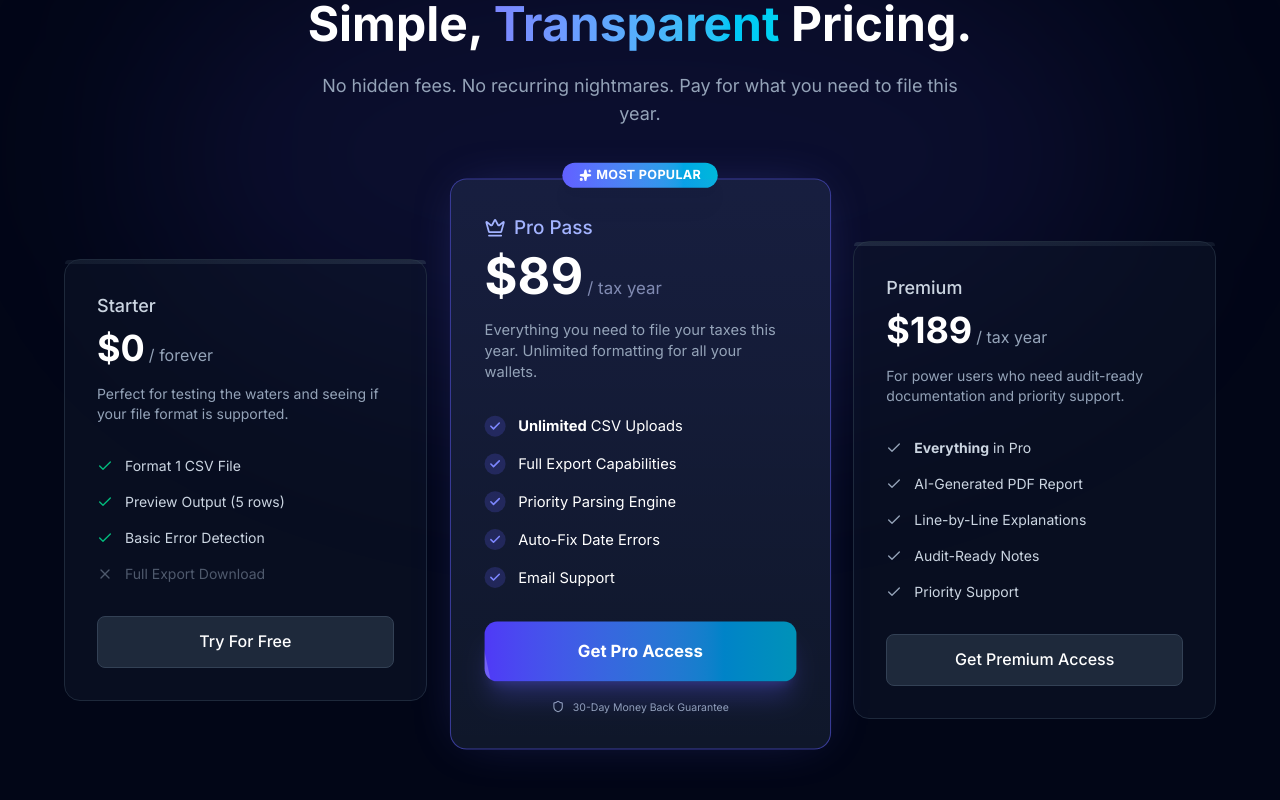
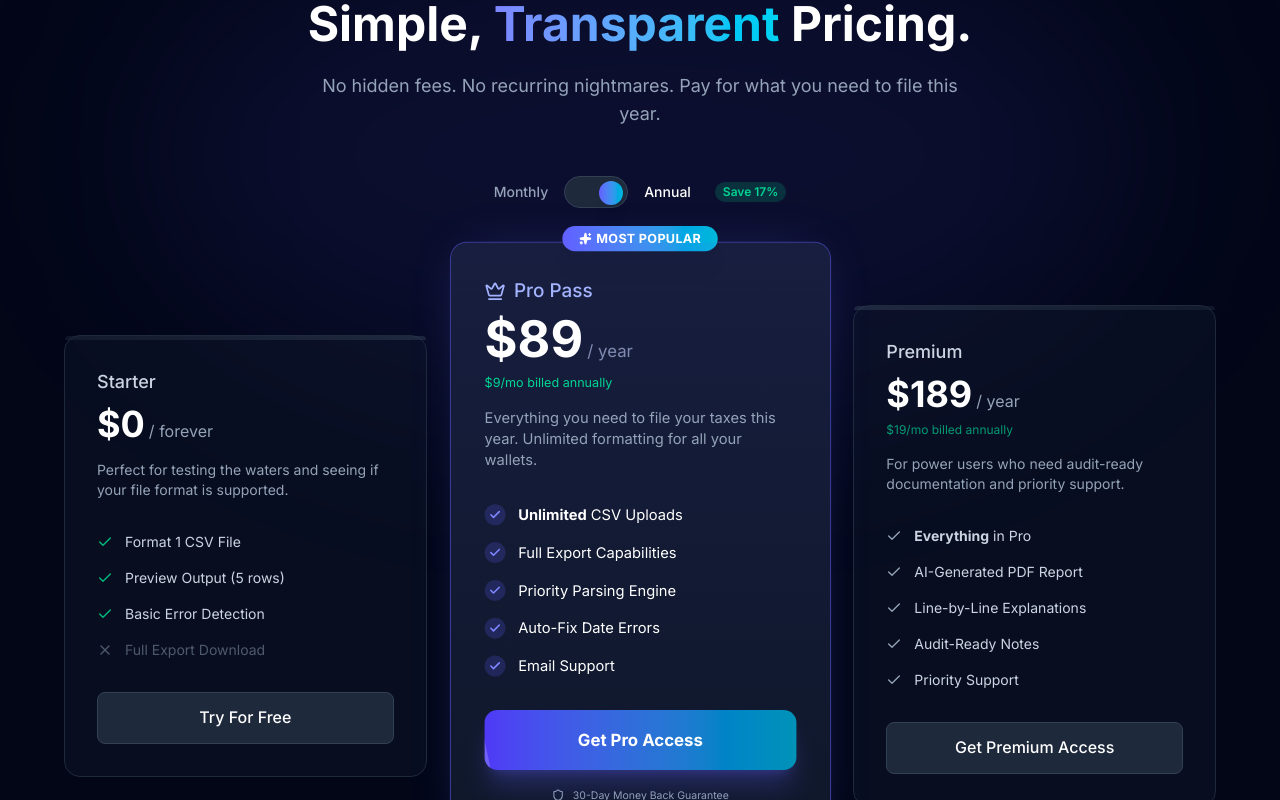
Before and after one commit to Sean-Bravo/trw, a Next.js app: page / in a window 1280 px wide. Shown: the part 4658-5458 px from the top of the page. Built offline with nearby package versions, Linux system fonts and the light colour scheme; no server answers.

Commit message:
pricing panel udpate

```diff
--- a/components/marketing/Pricing.tsx
+++ b/components/marketing/Pricing.tsx
@@ -1,10 +1,24 @@
 'use client';
 
-import React from 'react';
+import React, { useState } from 'react';
 import Link from 'next/link';
 import { Check, X, Shield, Crown, Sparkles } from 'lucide-react';
 
 const Pricing = () => {
+  const [isAnnual, setIsAnnual] = useState(true);
+
+  // Pricing configuration
+  const pricing = {
+    pro: {
+      monthly: 9,
+      annual: 89,
+    },
+    premium: {
+      monthly: 19,
+      annual: 189,
+    },
+  };
+
   return (
     <section className="py-24 bg-[#020617] relative overflow-hidden" id="pricing">
       {/* Background Ambience */}
@@ -13,13 +27,39 @@ const Pricing = () => {
       <div className="container mx-auto px-4 relative z-10">
 
         {/* Header */}
-        <div className="text-center max-w-2xl mx-auto mb-20">
+        <div className="text-center max-w-2xl mx-auto mb-12">
           <h2 className="text-3xl md:text-5xl font-bold text-white mb-6">
             Simple, <span className="text-transparent bg-clip-text bg-gradient-to-r from-indigo-400 to-cyan-400">Transparent</span> Pricing.
           </h2>
           <p className="text-slate-400 text-lg">
             No hidden fees. No recurring nightmares. Pay for what you need to file this year.
           </p>
+        </div>
+
+        {/* Billing Toggle */}
+        <div className="flex items-center justify-center gap-4 mb-16">
+          <span className={`text-sm font-medium transition-colors ${!isAnnual ? 'text-white' : 'text-slate-400'}`}>
+            Monthly
+          </span>
+          <button
+            onClick={() => setIsAnnual(!isAnnual)}
+            className="relative w-16 h-8 bg-slate-800 rounded-full p-1 transition-colors border border-slate-700 hover:border-slate-600"
+            aria-label="Toggle billing period"
+          >
+            <div
+              className={`absolute top-1 w-6 h-6 rounded-full bg-gradient-to-r from-indigo-500 to-cyan-500 shadow-lg transition-all duration-300 ${
+                isAnnual ? 'left-[calc(100%-28px)]' : 'left-1'
+              }`}
+            />
+          </button>
+          <span className={`text-sm font-medium transition-colors ${isAnnual ? 'text-white' : 'text-slate-400'}`}>
+            Annual
+          </span>
+          {isAnnual && (
+            <span className="ml-2 px-2 py-0.5 bg-emerald-500/20 text-emerald-400 text-xs font-semibold rounded-full">
+              Save 17%
+            </span>
+          )}
         </div>
 
         {/* Pricing Grid */}
@@ -84,9 +124,16 @@ const Pricing = () => {
                 Pro Pass
               </h3>
               <div className="flex items-baseline gap-1">
-                <span className="text-5xl font-bold text-white">$89</span>
-                <span className="text-indigo-200/60">/ tax year</span>
+                <span className="text-5xl font-bold text-white">
+                  ${isAnnual ? pricing.pro.annual : pricing.pro.monthly}
+                </span>
+                <span className="text-indigo-200/60">/ {isAnnual ? 'year' : 'month'}</span>
               </div>
+              {isAnnual && (
+                <p className="text-emerald-400 text-xs mt-2">
+                  ${pricing.pro.monthly}/mo billed annually
+                </p>
+              )}
               <p className="text-slate-400 text-sm mt-4">
                 Everything you need to file your taxes this year. Unlimited formatting for all your wallets.
               </p>
@@ -116,7 +163,7 @@ const Pricing = () => {
             </ul>
 
             <Link
-              href="/signup?plan=pro"
+              href={`/signup?plan=pro&billing=${isAnnual ? 'annual' : 'monthly'}`}
               className="block w-full py-4 px-6 bg-gradient-to-r from-indigo-600 to-cyan-600 hover:from-indigo-500 hover:to-cyan-500 text-white text-center font-bold rounded-xl transition-all shadow-lg shadow-indigo-500/25 relative overflow-hidden group"
             >
               <span className="relative z-10">Get Pro Access</span>
@@ -137,9 +184,16 @@ const Pricing = () => {
             <div className="mb-8">
               <h3 className="text-lg font-medium text-slate-300 mb-2">Premium</h3>
               <div className="flex items-baseline gap-1">
-                <span className="text-4xl font-bold text-white">$189</span>
-                <span className="text-slate-400">/ tax year</span>
+                <span className="text-4xl font-bold text-white">
+                  ${isAnnual ? pricing.premium.annual : pricing.premium.monthly}
+                </span>
+                <span className="text-slate-400">/ {isAnnual ? 'year' : 'month'}</span>
               </div>
+              {isAnnual && (
+                <p className="text-emerald-400/70 text-xs mt-2">
+                  ${pricing.premium.monthly}/mo billed annually
+                </p>
+              )}
               <p className="text-slate-400 text-sm mt-4">
                 For power users who need audit-ready documentation and priority support.
               </p>
@@ -169,7 +223,7 @@ const Pricing = () => {
             </ul>
 
             <Link
-              href="/signup?plan=premium"
+              href={`/signup?plan=premium&billing=${isAnnual ? 'annual' : 'monthly'}`}
               className="block w-full py-3 px-4 bg-slate-800 hover:bg-slate-700 text-white text-center font-medium rounded-lg transition-colors border border-slate-700"
             >
               Get Premium Access
```
